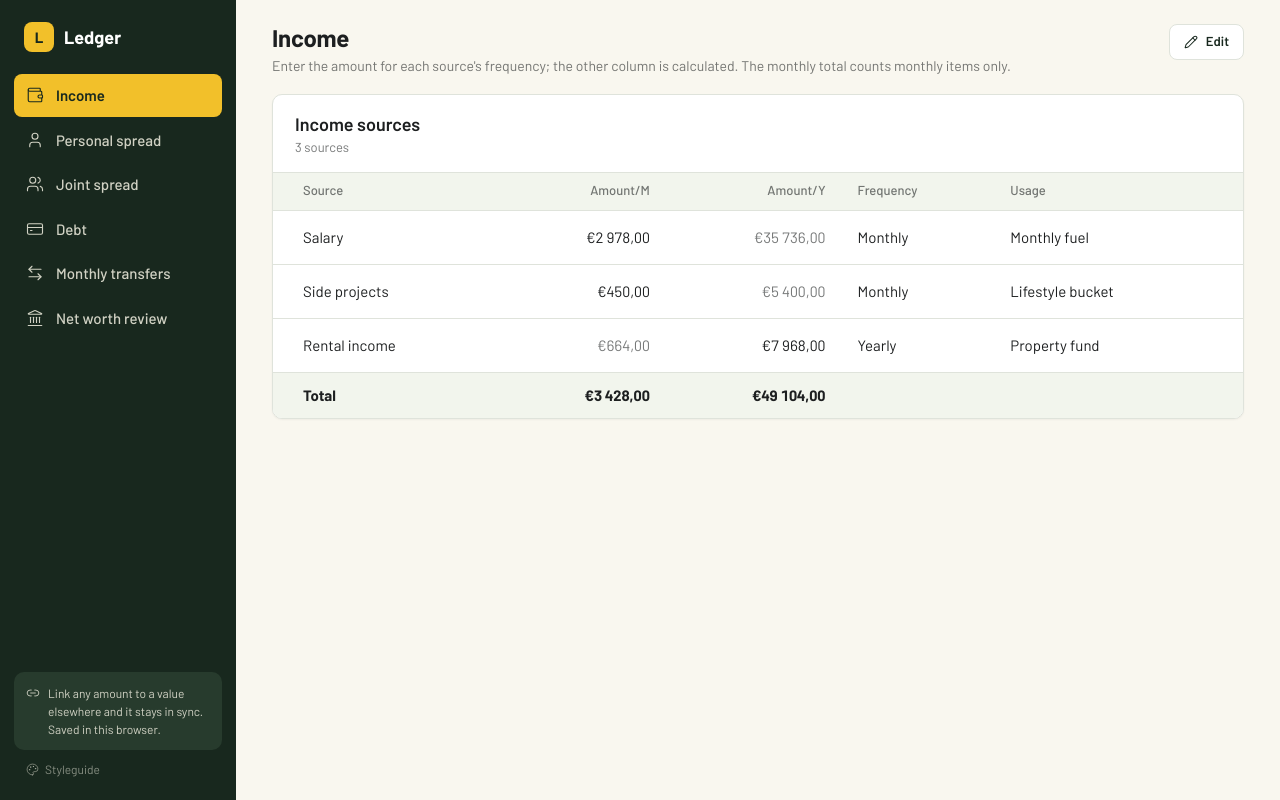
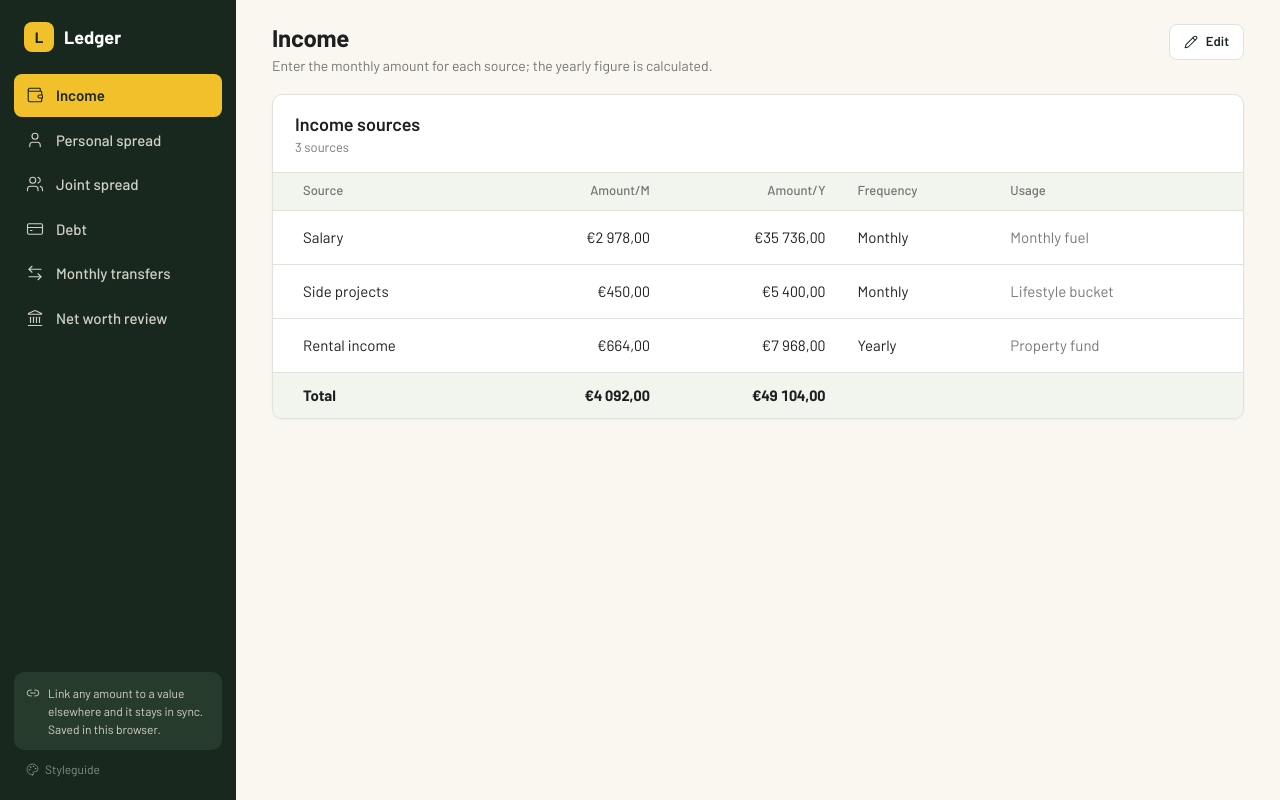
Before and after one commit to versave/ledger, a React (Vite) app: page /income in a window 1280 px wide. Built offline with nearby package versions, Linux system fonts and the light colour scheme.

Commit message:
Fix issues

```diff
--- a/src/pages/Income/Income.tsx
+++ b/src/pages/Income/Income.tsx
@@ -16,6 +16,7 @@ import PageHeader from '../../layout/PageHeader/PageHeader'
 import { formatEUR } from '../../utils/format'
 import { FREQUENCIES, type Frequency } from '../../../shared/enums'
 import styles from './Income.module.scss'
+import { cx } from '../../utils/cx.ts'
 
 // UI labels for the DB-backed frequency values ('Month' | 'Year').
 const FREQUENCY_LABELS: Record<Frequency, string> = { Month: 'Monthly', Year: 'Yearly' }
@@ -24,6 +25,7 @@ const FREQUENCY_OPTIONS = FREQUENCIES.map((f) => ({ value: f, label: FREQUENCY_L
 interface IncomeRow {
     id: string
     name: string
+    /** Always the monthly amount, integer cents. Amount/Y is derived (×12). */
     amount: number
     frequency: Frequency
     usage: string
@@ -38,18 +40,10 @@ const INITIAL_ROWS: IncomeRow[] = [
         frequency: 'Month',
         usage: 'Lifestyle bucket',
     },
-    {
-        id: 'rent',
-        name: 'Rental income',
-        amount: 796800,
-        frequency: 'Year',
-        usage: 'Property fund',
-    },
+    { id: 'rent', name: 'Rental income', amount: 66400, frequency: 'Year', usage: 'Property fund' },
 ]
 
-// `amount` is stored in the frequency's unit; the other column is derived for display.
-const monthlyOf = (r: IncomeRow) => (r.frequency === 'Month' ? r.amount : Math.round(r.amount / 12))
-const yearlyOf = (r: IncomeRow) => (r.frequency === 'Year' ? r.amount : r.amount * 12)
+const yearlyOf = (r: IncomeRow) => r.amount * 12
 
 export const Income = () => {
     const [editing, setEditing] = useState(false)
@@ -63,17 +57,6 @@ export const Income = () => {
         setRows((rs) => rs.filter((r) => r.id !== id))
     }
 
-    // Switching frequency keeps the real money the same by converting the stored unit.
-    const changeFrequency = (r: IncomeRow, next: Frequency) => {
-        if (next === r.frequency) {
-            return
-        }
-
-        const amount = next === 'Year' ? r.amount * 12 : Math.round(r.amount / 12)
-
-        update(r.id, { frequency: next, amount })
-    }
-
     const addRow = () => {
         setRows((rs) => [
             ...rs,
@@ -81,15 +64,15 @@ export const Income = () => {
         ])
     }
 
-    // Total/M counts Monthly rows only (their amount is already monthly); Total/Y sums every row.
-    const totalM = rows.filter((r) => r.frequency === 'Month').reduce((sum, r) => sum + r.amount, 0)
+    // Frequency is just a label — totals include every row.
+    const totalM = rows.reduce((sum, r) => sum + r.amount, 0)
     const totalY = rows.reduce((sum, r) => sum + yearlyOf(r), 0)
 
     return (
         <>
             <PageHeader
                 title="Income"
-                desc="Enter the amount for each source's frequency; the other column is calculated. The monthly total counts monthly items only."
+                desc="Enter the monthly amount for each source; the yearly figure is calculated."
                 actions={<EditToggle editing={editing} onToggle={() => setEditing(!editing)} />}
             />
 
@@ -137,26 +120,16 @@ export const Income = () => {
                                     )}
                                 </Td>
 
-                                <Td
-                                    numeric
-                                    className={r.frequency !== 'Month' ? styles.derived : undefined}
-                                >
+                                <Td numeric>
                                     <AmountCell
-                                        value={monthlyOf(r)}
-                                        editing={editing && r.frequency === 'Month'}
+                                        value={r.amount}
+                                        editing={editing}
                                         onCommit={(amount) => update(r.id, { amount })}
                                     />
                                 </Td>
 
-                                <Td
-                                    numeric
-                                    className={r.frequency !== 'Year' ? styles.derived : undefined}
-                                >
-                                    <AmountCell
-                                        value={yearlyOf(r)}
-                                        editing={editing && r.frequency === 'Year'}
-                                        onCommit={(amount) => update(r.id, { amount })}
-                                    />
+                                <Td numeric>
+                                    <AmountCell value={yearlyOf(r)} editing={false} />
                                 </Td>
 
                                 <Td>
@@ -166,7 +139,9 @@ export const Income = () => {
                                             options={FREQUENCY_OPTIONS}
                                             aria-label="Frequency"
                                             onChange={(e) =>
-                                                changeFrequency(r, e.target.value as Frequency)
+                                                update(r.id, {
+                                                    frequency: e.target.value as Frequency,
+                                                })
                                             }
                                         />
                                     ) : (
@@ -188,7 +163,9 @@ export const Income = () => {
                                             }
                                         />
                                     ) : (
-                                        <span className={styles.readText}>{r.usage}</span>
+                                        <span className={cx(styles.readText, styles.derived)}>
+                                            {r.usage}
+                                        </span>
                                     )}
                                 </Td>
 
```
Also changed, not shown: 1 other file (tests, documents, lock files or other folders).
